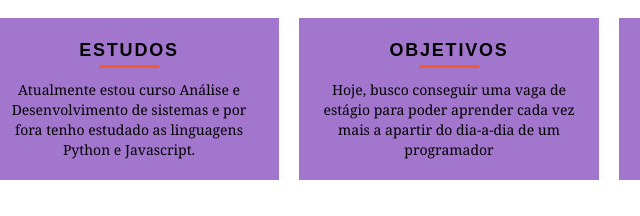
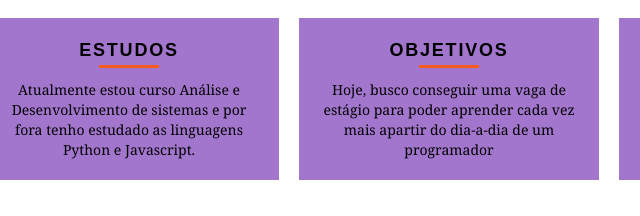
Before and after one commit to TiagoPVasconcellos/meu-primeiro-site, a plain HTML site: page index.html in a window 1280 px wide. Shown: the part 584-800 px from the top of the page, 191-831 px from the left. Drawn offline with Linux system fonts and the light colour scheme.

Commit message:
Update index.html

```diff
--- a/index.html
+++ b/index.html
@@ -50,7 +50,7 @@
 
             <li class="grid-1-3">
                 <h3>Objetivos</h3>
-                <p>Hoje, busco conseguir uma vaga de estágio para poder aprender cada vez mais a apartir do dia-a-dia de um programador</p>
+                <p>Hoje, busco conseguir uma vaga de estágio para poder aprender cada vez mais apartir do dia-a-dia de um programador</p>
             </li>
 
             <li class="grid-1-3">
```
